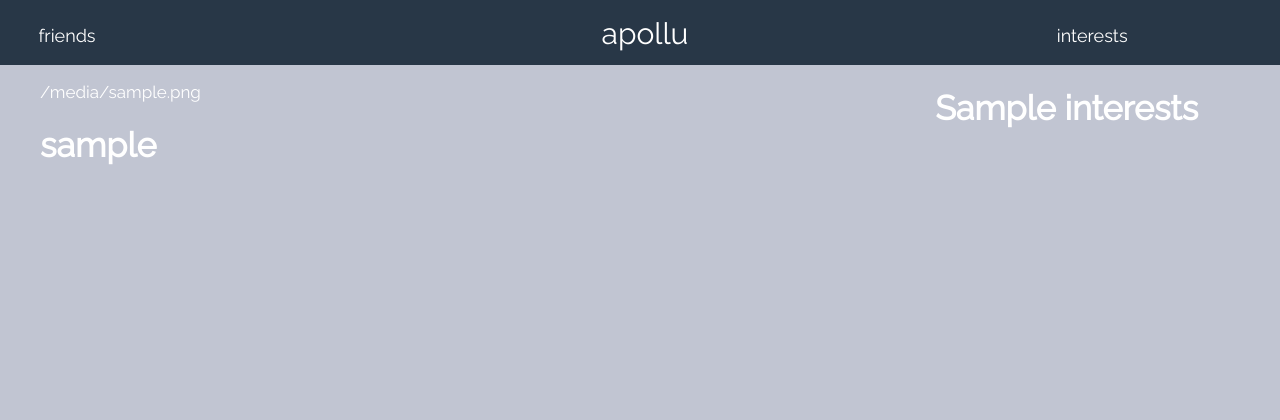
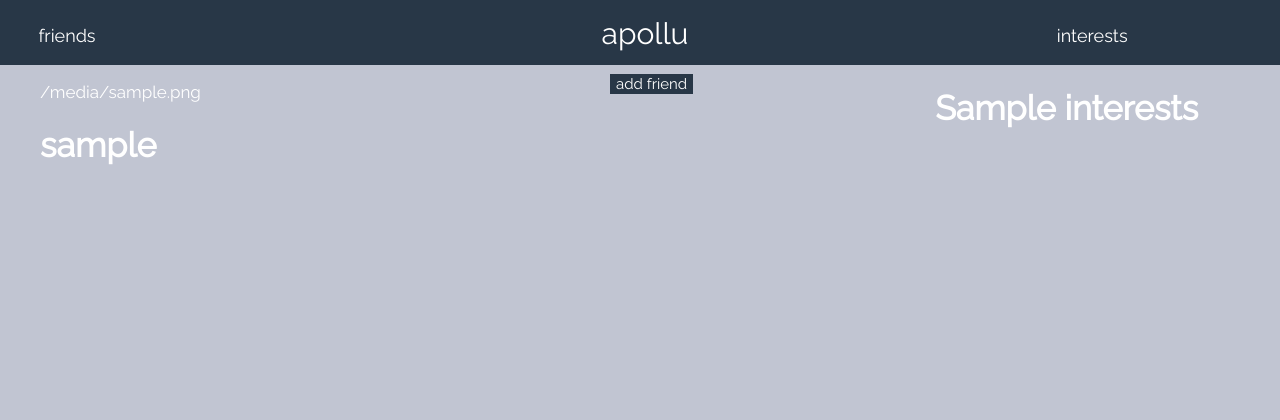
Before and after one commit to CSSIMusicApp/Apollu, a Python web app: template cssimusicapp/templates/profile.html in a window 1280 px wide. Shown: the top 420 px of the page. Run offline with Jinja, Linux system fonts and the light colour scheme; the template is opened without the code that fills it: most values are stand-ins (such as "Sample title", 1, 10 or a date in 2020).

Commit message:
first attempt at friends

```diff
--- a/cssimusicapp/stylesheets/profile.css
+++ b/cssimusicapp/stylesheets/profile.css
@@ -1,11 +1,21 @@
 html{
 -ms-text-size-adjust:100%;
--webkit-text-size-adjust:100%
+-webkit-text-size-adjust:100%;
 }
 
 body{
  margin:0;
  background: rgb(193, 197, 210);
+}
+
+#addfriend {
+  color: white;
+  border: none;
+  background: rgb(40, 55, 71);
+  font-family: 'Raleway', sans-serif;
+  font-size: 15px;
+  margin-left: 43%;
+  margin-top: 2%;
 }
 
 .flex-container1 {
--- a/cssimusicapp/templates/home.html
+++ b/cssimusicapp/templates/home.html
@@ -23,9 +23,8 @@
    <div class="flex-container1">
      <div class="flex-item1">
        <div id="title"></div>
-       <ul>{%for user in users%}
-         <div class="">{{user.image}}</div>
-         <h1><a href = "/profile?name={{user.username}}">{{user.username}}</a></h1>
+       <ul>{%for followee in Friends%}
+         <h1><a href = "/profile?name={{followee.username}}">{{folowee.username}}</a></h1>
          {%endfor%}
        </ul>
        <br>
--- a/cssimusicapp/templates/profile.html
+++ b/cssimusicapp/templates/profile.html
@@ -26,12 +26,21 @@
    <div class="flex-container1">
      <div class="flex-item1">
        <div id="title"></div>
-       <ul>{%for user in users%}
+         <ul>{%for user in users%}
          <div class="">{{user.image}}</div>
          <h1>{{user.username}}</h1>
          {%endfor%}
        </ul>
        <br>
+     </div>
+     <div class="flex-item2">
+       <div id="title"></div>
+       <!-- Add Friend Form -->
+       <meta charset='utf-8'>
+         <form action='/profile' method='post'>
+           <input type="hidden" name="name" value="{{name}}"></input>
+           <input type="submit" id="addfriend" value="add friend"></input>
+         </form>
      </div>
      <div class="flex-item3">
        <div id="title"></div>
```
Also changed, not shown: cssimusicapp/Models/friends.py (+4 -3 lines), cssimusicapp/models.py (+15 -0 lines).
